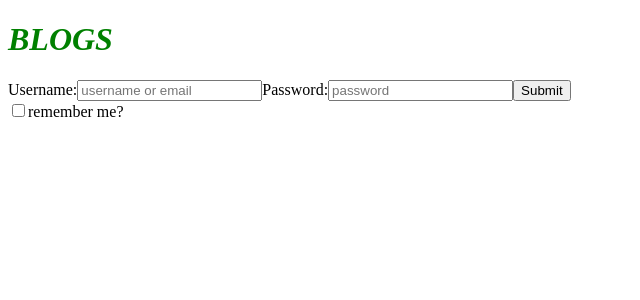
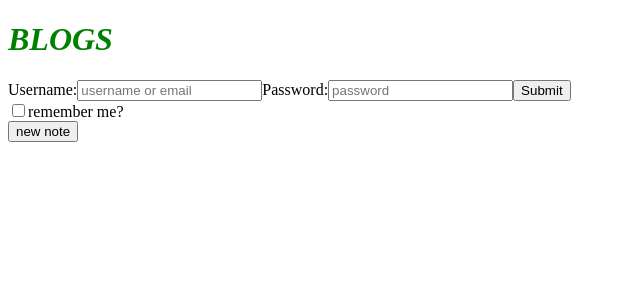
Before and after one commit to daniellizarazoo/fullstackopen, a React (Vite) app: page / in a window 1280 px wide. Shown: the top 300 px of the page, without its empty margins (0-640 px from the left). Built offline with nearby package versions, Linux system fonts and the light colour scheme.

Commit message:
para guiarme en el login

```diff
--- a/src/App.jsx
+++ b/src/App.jsx
@@ -1,13 +1,16 @@
 import { useState, useEffect } from "react"
 import Note from './components/Note'
+import Probando from "./components/Probando"
 import Blog from "./components/Blogs"
 import Titles from "./components/Titles"
 import Form from "./components/Form"
 import Notification from "./components/Notifications"
 import blogsapi from "./services/blogsapi"
 import loginService from "./services/loginService"
+import Togglable from "./components/Togglable"
 
 const App = () => {
+  const [loginVisible,setLoginVisible] = useState(false)
   const [user,setUser] = useState(null)
   const [username,setUsername] = useState("")
   const [password,setPassword] = useState("")
@@ -20,6 +23,18 @@ const App = () => {
     likes:0
   })
   const [rememberMe,setRememberMe] = useState(false)
+
+  const addNote = (noteObject) => {
+    console.log("Note Object>>>", noteObject);
+  }
+
+  const noteForm = () =>{
+    return(
+      <Togglable buttonLabel='new note'>
+      <Probando createNote={addNote}/>
+    </Togglable>
+    )
+  }
 
   useEffect(()=>{
     const fetchBlogs = async () =>{
@@ -149,6 +164,13 @@ const App = () => {
     }
     fetchBlogsWhenCreated()
   }
+
+  const addNewBLog = () => {
+    <Togglable>
+
+    </Togglable>
+  }
+
   return(
     <div>
       <Titles title="BLOGS" h={1}/>
@@ -161,6 +183,7 @@ const App = () => {
     )}
       {user!=null && createNewBlog()}
       <Blog blogs={blogs}/>
+      {noteForm()}
     </div>
   )
 
--- /dev/null
+++ b/src/components/Probando.jsx
@@ -0,0 +1,31 @@
+import { useState } from 'react'
+
+const Probando = ({ createNote }) => {
+  const [newNote, setNewNote] = useState('')
+
+  const addNote = (event) => {
+    event.preventDefault()
+    createNote({
+      content: newNote,
+      important: true
+    })
+
+    setNewNote('')
+  }
+
+  return (
+    <div>
+      <h2>Create a new note</h2>
+
+      <form onSubmit={addNote}>
+        <input
+          value={newNote}
+          onChange={event => setNewNote(event.target.value)}
+        />
+        <button type="submit">save</button>
+      </form>
+    </div>
+  )
+}
+
+export default Probando
--- /dev/null
+++ b/src/components/Togglable.jsx
@@ -0,0 +1,26 @@
+import { useState } from "react";
+
+const Togglable = (props) =>{
+    const [visible, setVisible] = useState(false)
+
+    const hideWhenVisible = {display: visible ? 'none' : ''}
+    const showWhenVisible = {display: visible ? '': 'none'}
+
+    const toggleVisibility = () =>{
+        setVisible(!visible)
+    }
+
+    return(
+        <div>
+            <div style={hideWhenVisible}>
+                <button onClick={toggleVisibility}>{props.buttonLabel}</button>
+            </div>
+            <div style={showWhenVisible}>
+                {props.children}
+                <button onClick={toggleVisibility}>cancel</button>
+            </div>
+        </div>
+    )
+}
+
+export default Togglable
```
Also changed, not shown: src/components/loginForm.jsx (+7 -3 lines).
